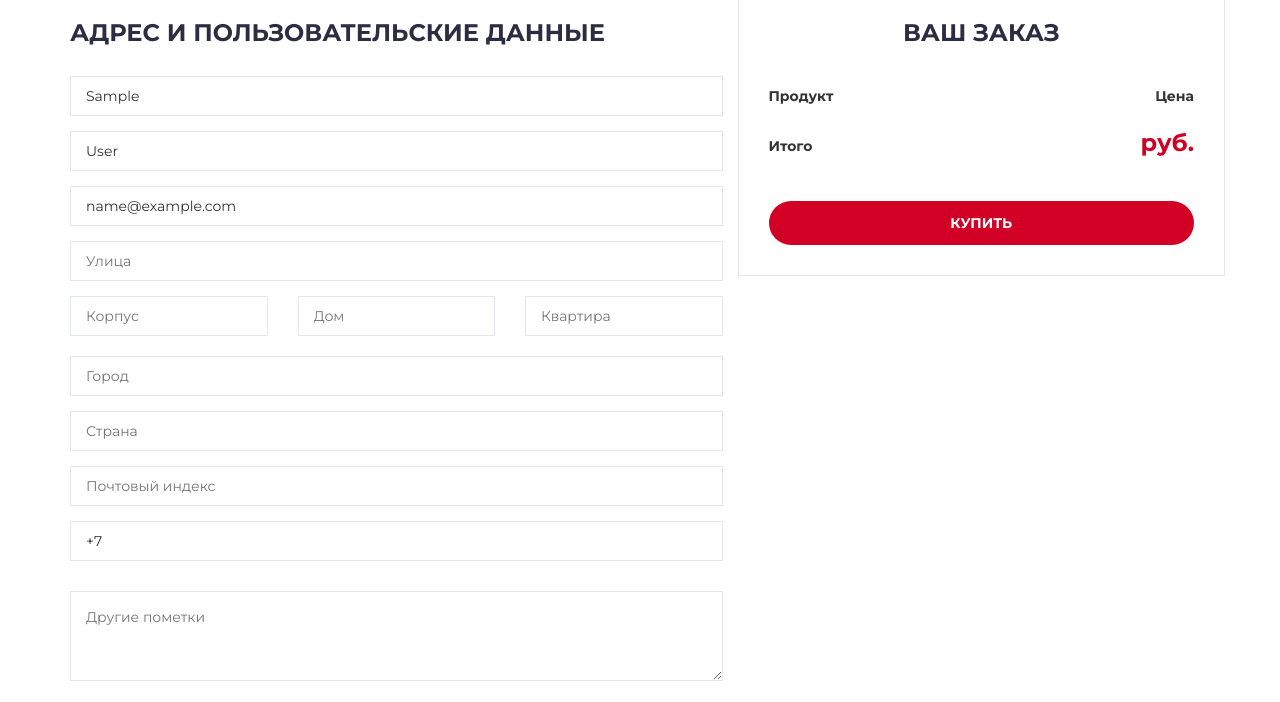
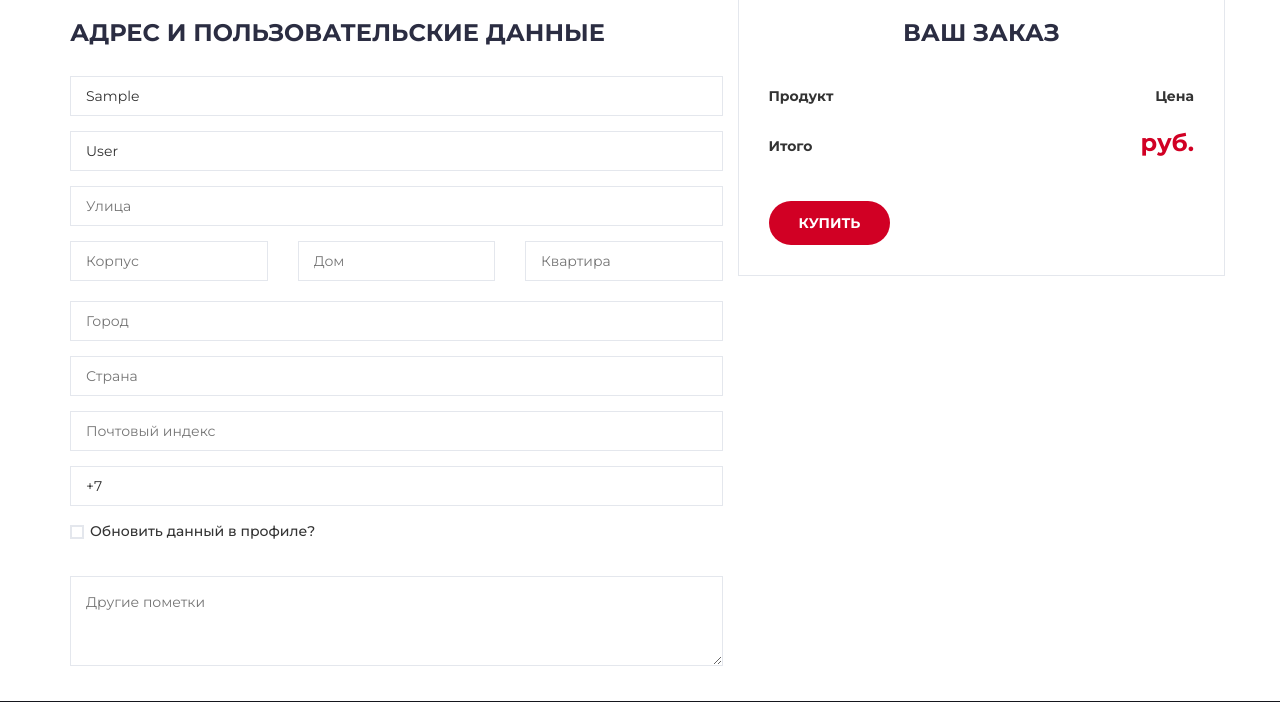
Before and after one commit to fleeper2133/tv_shop, a Django app: page /cart/ in a window 1280 px wide. Shown: the part 165-867 px from the top of the page. Run offline with Django 4.2, Linux system fonts and the light colour scheme; the visitor is signed in with stand-in values (Sample User, id 1); data comes from the database, SQL or seed files in the repository; some libraries are stand-ins or nearby versions.

Commit message:
add small changes in cart

```diff
--- a/tvshop/cart/templates/cart/cart.html
+++ b/tvshop/cart/templates/cart/cart.html
@@ -26,9 +26,11 @@
 							<div class="form-group">
 								<input class="input" value="{{ request.user.last_name}}" type="text" name="last-name" placeholder="Фамилия">
 							</div>
+							{% if not request.user.is_authenticated  %}
 							<div class="form-group">
 								<input class="input" value="{{ request.user.email}}" type="email" name="email" placeholder="Email">
 							</div>
+							{% endif %}
 							<div class="form-group">
 								<input class="input" value="{{ address.street }}" type="text" name="street" placeholder="Улица">
 							</div>
@@ -63,6 +65,16 @@
 										<input class="input" type="password" name="re-password" placeholder="Введите повтор пароля">
 									</div>
 								</div>
+							</div>
+							{% else %}
+							<div class="form-group">
+								<div class="input-checkbox">
+									<input type="checkbox" id="update-account">
+									<label for="update-account">
+										<span></span>
+										Обновить данный в профиле?
+									</label>
+									</div>
 							</div>
 							{% endif %}
 						</div>
@@ -119,7 +131,7 @@
 							</div>
 						</div>
 
-						<a href="#" class="primary-btn order-submit">Купить</a>
+						<button class="primary-btn order-submit">Купить</button>
 					</div>
 					<!-- /Order Details -->
 				</div>
```
